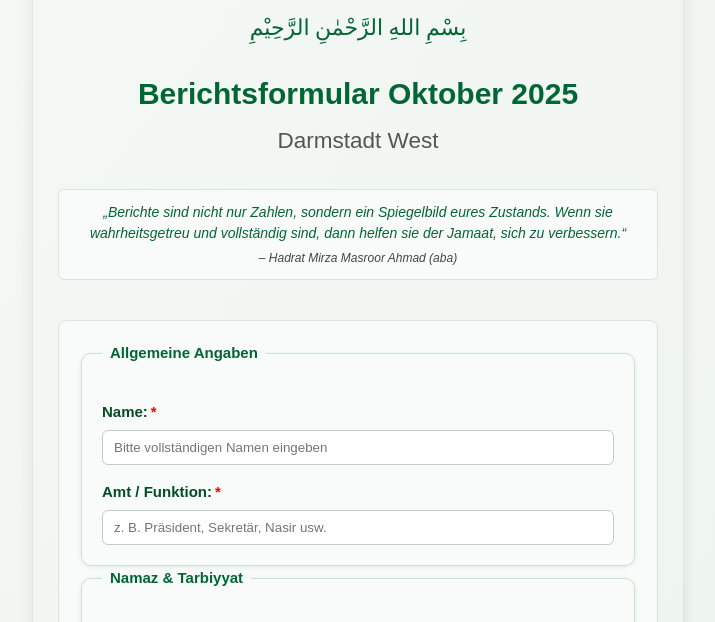
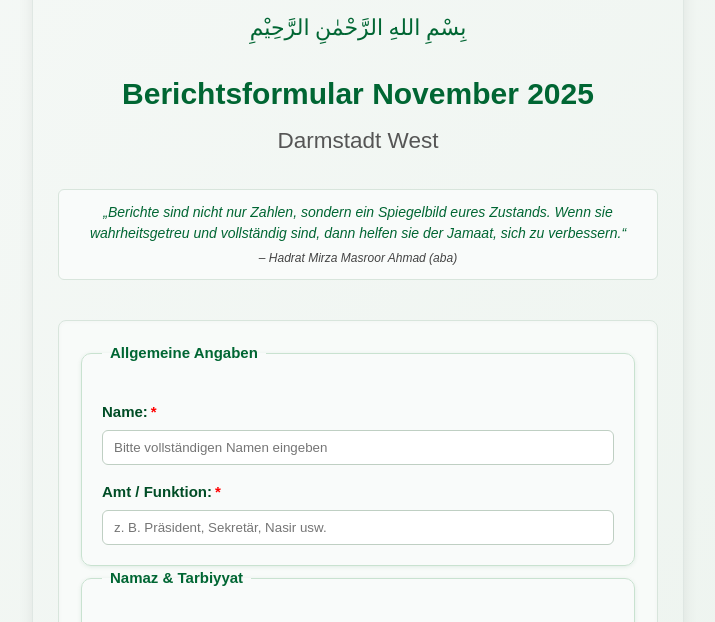
Before and after one commit to DarmstadtWest/berichtsformular, a plain HTML site: page index.html in a window 1280 px wide. Shown: the part 176-798 px from the top of the page, without its empty margins (282-997 px from the left). Drawn offline with Linux system fonts and the light colour scheme; a web font is replaced by a local one.

Commit message:
Update index.html

```diff
--- a/index.html
+++ b/index.html
@@ -13,7 +13,7 @@
 
     <img src="Ahmadiyya-Logo_Original.png" alt="Ahmadiyya Logo" class="logo">
     <div class="bismillah">بِسْمِ اللهِ الرَّحْمٰنِ الرَّحِيْمِ</div>
-    <h1>Berichtsformular Oktober 2025</h1>
+    <h1>Berichtsformular November 2025</h1>
     <h2>Darmstadt West</h2>
 
     <!-- Zitat -->
```
